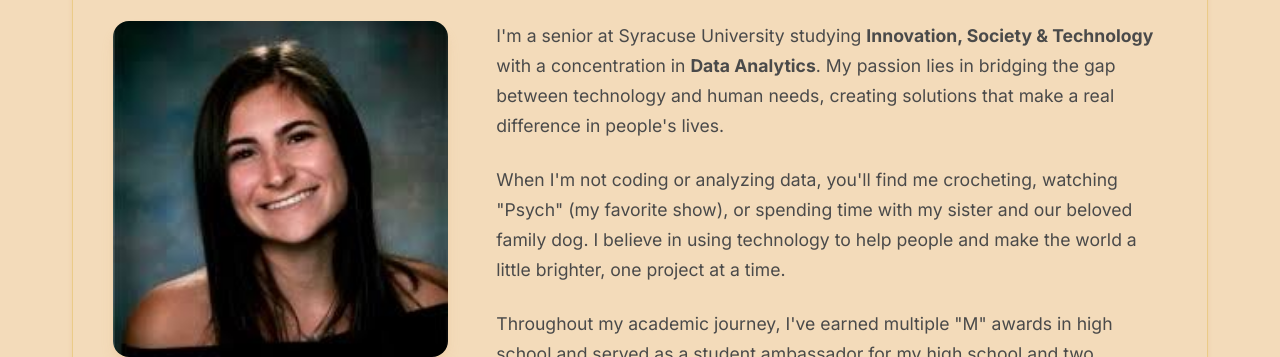
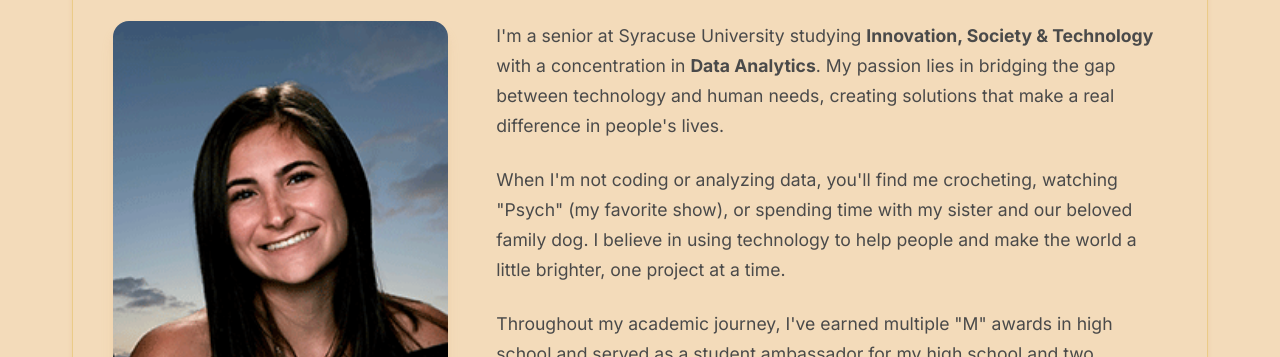
Before and after one commit to lhorowi/lhorowi.github.io, a plain HTML site: page index.html in a window 1280 px wide. Shown: the part 595-952 px from the top of the page. Drawn offline with Linux system fonts and the light colour scheme.

Commit message:
Update index.html

```diff
--- a/index.html
+++ b/index.html
@@ -58,7 +58,7 @@
                 <h2 class="section-title">About Me</h2>
                 <div class="about-grid">
                     <div>
-                        <img src="me.jpg" alt="Lindsey Horowitz - Innovation & Technology Professional" class="about-image">
+                        <img src="bio-pic.gif" alt="Lindsey Horowitz - Innovation & Technology Professional" class="about-image">
                     </div>
                     <div class="about-text">
                         <p>I'm a senior at Syracuse University studying <strong>Innovation, Society & Technology</strong> with a concentration in <strong>Data Analytics</strong>. My passion lies in bridging the gap between technology and human needs, creating solutions that make a real difference in people's lives.</p>
```
